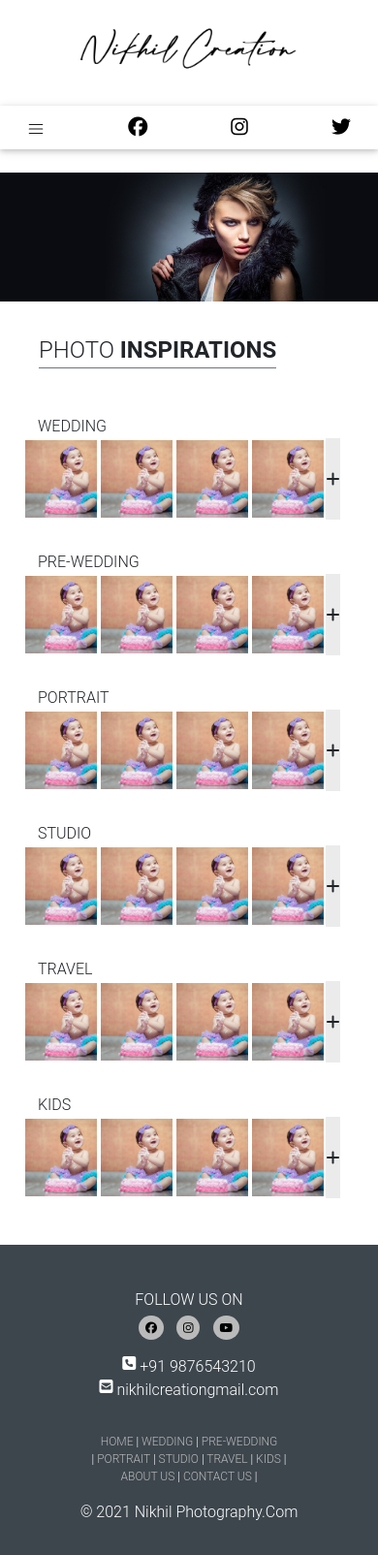
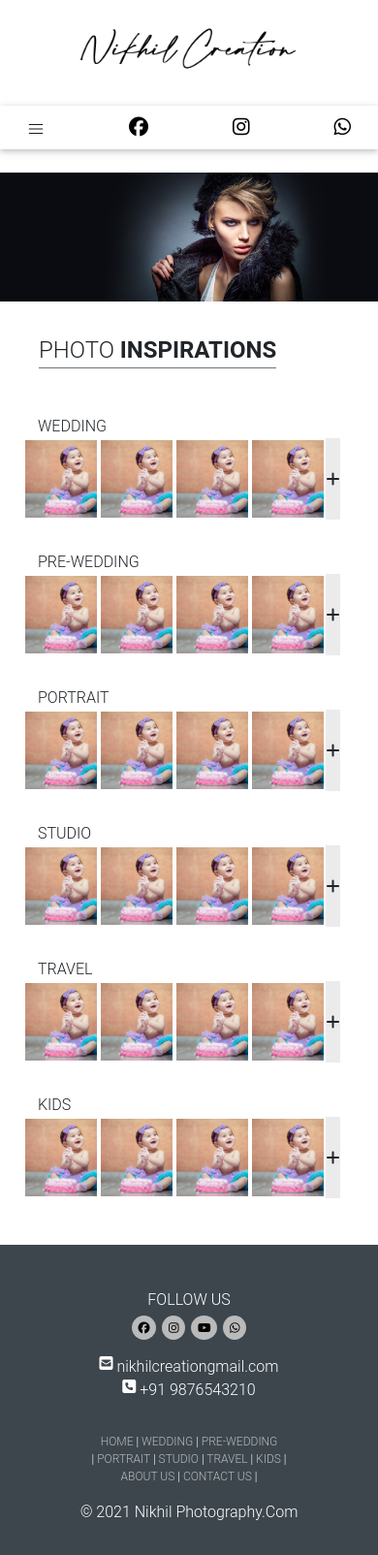
Before and after one commit to seekopath/seekopath.github.io, a plain HTML site: page creations/index.html in a window 390 px wide. Shown: the whole page at 97% size. Drawn offline with nearby package versions, Linux system fonts and the light colour scheme.

Commit message:
done changes

```diff
--- a/creations/index.html
+++ b/creations/index.html
@@ -97,7 +97,7 @@
             display: flex;
             flex-direction: column;
             align-items: center;
-            width: 10%;
+            width: 15%;
         }
         .follow-links span{
             display: flex;
@@ -107,7 +107,7 @@
         }
         .follow-links span i{
             background-color: #BABABA;
-            padding: 7%;
+            padding: 5%;
             border-radius: 50%;
             color: black;
         }
@@ -127,8 +127,15 @@
             background-color: #BB0000;
             transition: all 0.2s ease-in-out;
         }
+        .fa-whatsapp:hover{
+            background-color: #13940A;
+            transition: all 0.2s ease-in-out;
+        }
         .number{
             font-size: 1rem;
+        }
+        .dropdown-item:hover{
+            background-color: #6C757D!important;
         }
         @media only screen and (max-width: 480px) {
             .bio{
@@ -197,7 +204,7 @@
             </button>
             <a class="navbar-toggler nav-link waves-effect waves-light"><i class="fab fa-facebook"></i></a>
             <a class="navbar-toggler nav-link waves-effect waves-light"><i class="fab fa-instagram"></i></a>
-            <a class="navbar-toggler nav-link waves-effect waves-light"><i class="fab fa-twitter"></i></a>
+            <a class="navbar-toggler nav-link waves-effect waves-light"><i class="fab fa-whatsapp"></i></a>
             <!-- <a class="navbar-toggler nav-link waves-effect waves-light"><i class="fas fa-phone-square"></i><span class="number">&nbsp;+91 9876543210</span></a> -->
             <!-- <a class="navbar-toggler nav-link waves-effect waves-light ml-auto"><i class="fas fa-envelope-square"></i><span class="number">&nbsp;nikhilcreationgmail.com </span></a> -->
             <div class="collapse navbar-collapse" id="navbarSupportedContent-3">
@@ -342,16 +349,17 @@
                     </span>
                 </div>
                 <div class="foot">
+                    <a class=" d-flex justify-content-center"><i class="fas fa-envelope-square"></i><span class="number">&nbsp;nikhilcreationgmail.com </span></a>
                     <a class=" d-flex justify-content-center"><i class="fas fa-phone-square"></i><span class="number">&nbsp;+91 9876543210</span></a>
-                    <a class=" d-flex justify-content-center"><i class="fas fa-envelope-square"></i><span class="number">&nbsp;nikhilcreationgmail.com </span></a>
                 </div>
 
                 <div class="follow-links">
-                    <h6>FOLLOW US ON</h6>
+                    <h6>FOLLOW US</h6>
                     <span>
                         <i class="fab fa-facebook"></i>
                         <i class="fab fa-instagram"></i>
                         <i class="fab fa-youtube"></i>
+                        <i class="fab fa-whatsapp"></i>
                     </span>
                 </div>
             </div>
```
